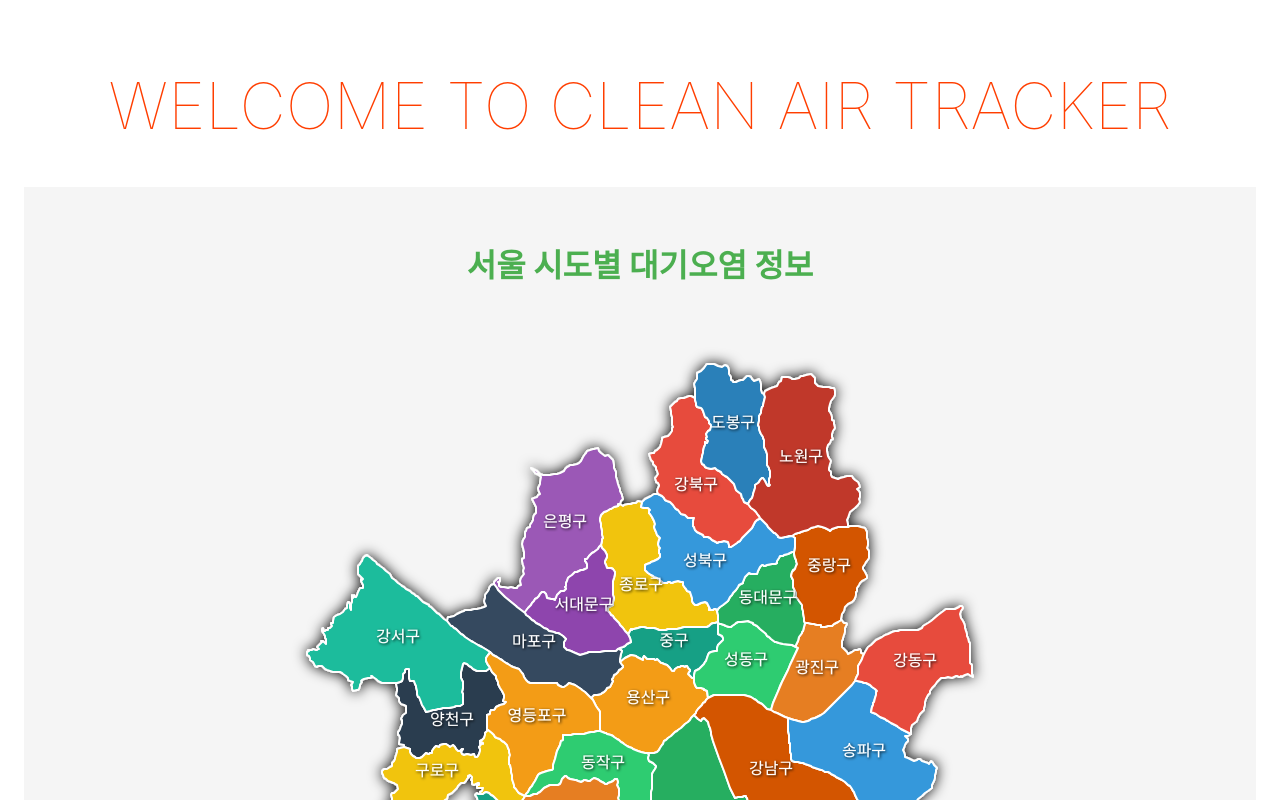
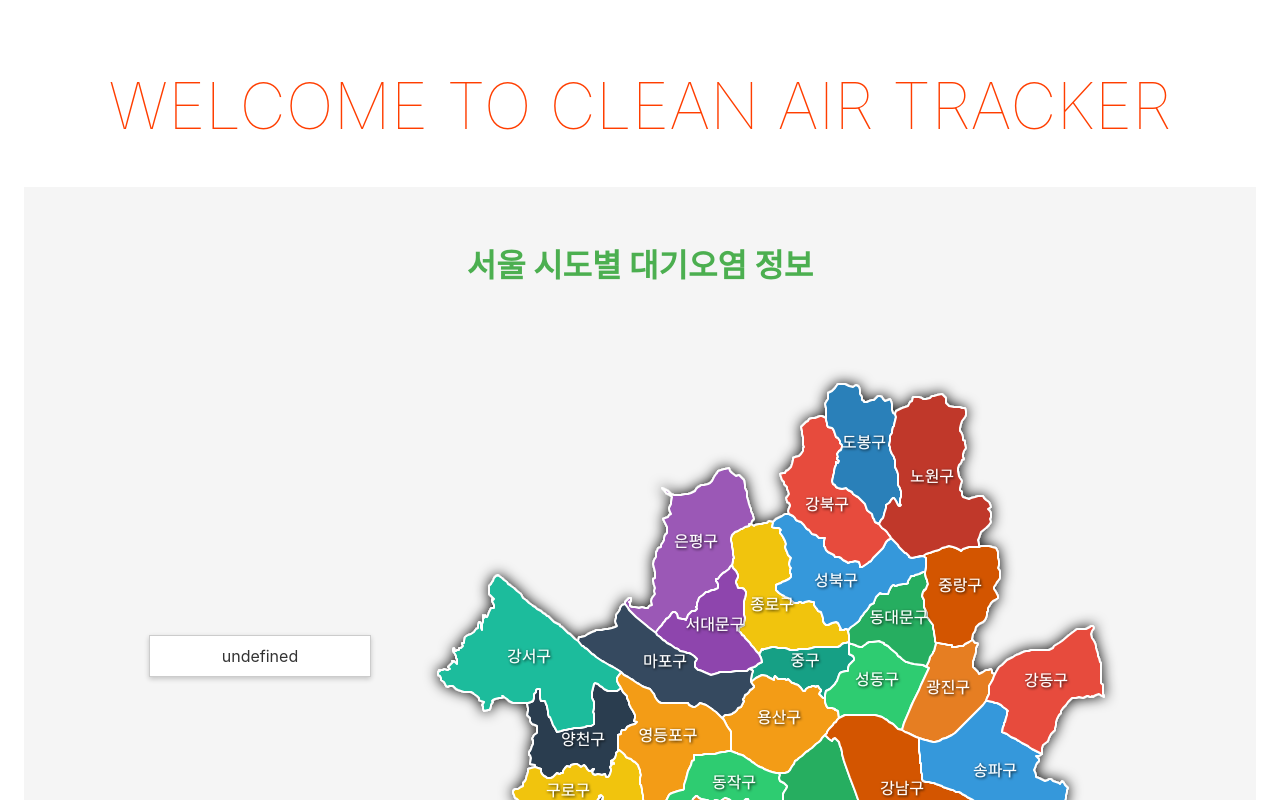
Before and after one commit to krkarma777/CleanAirTracker, a Svelte app in the folder svelte-app/: page / in a window 1280 px wide. Shown: the top 800 px of the page. Built offline with nearby package versions, Linux system fonts and the light colour scheme; no server answers.

Commit message:
UI 최적화 및 동작구에 대한 툴팁 자동 표시 기능 추가

```diff
--- a/svelte-app/src/SeoulGeo.svelte
+++ b/svelte-app/src/SeoulGeo.svelte
@@ -10,9 +10,7 @@
     let currentTooltip = writable(null);
 
     function showTooltip(stationName) {
-        console.log(stationName);
         currentTooltip.set(tooltips[stationName]);
-        console.log(currentTooltip);
     }
 
     function hideTooltip() {
@@ -48,11 +46,15 @@
                     </div>
                 `;
             });
+            showTooltip('동작구');
         });
     });
 </script>
 
-<main>
+<main style="display: flex; align-items: center; justify-content: center; width: 100%;" class="container mt-4">
+    <div class="tooltip" transition:fade>
+        {@html $currentTooltip}
+    </div>
     <svg style='overflow:visible' width="800" height="656" xmlns="http://www.w3.org/2000/svg">
         <defs>
             <filter id="dropshadow">
@@ -128,11 +130,6 @@
             <text id="LCD11740" class="TEXT" x="675" y="358">강동구</text>
         </g>
     </svg>
-    {#if $currentTooltip}
-        <div class="tooltip" transition:fade>
-            {@html $currentTooltip}
-        </div>
-    {/if}
 </main>
 
 <style>
@@ -242,16 +239,25 @@
         fill: #e74c3c;
     }
 
+    .OUTLINE {
+        stroke-linejoin: round;
+        stroke: #ffffff;
+        stroke-width: 2;
+    }
     .TEXT {
         fill: #ffffff;
         font-size: 16px;
         text-anchor: middle;
     }
-
     .tooltip {
-        position: absolute;
+        min-width: 200px;
         background-color: #fff;
         border: 1px solid #ccc;
         padding: 10px;
+        box-shadow: 0 2px 5px rgba(0,0,0,0.2);
+    }
+    main {
+        position: relative;
+        padding: 20px;
     }
 </style>
```
Lines whose indentation alone changed are shown as unchanged.
